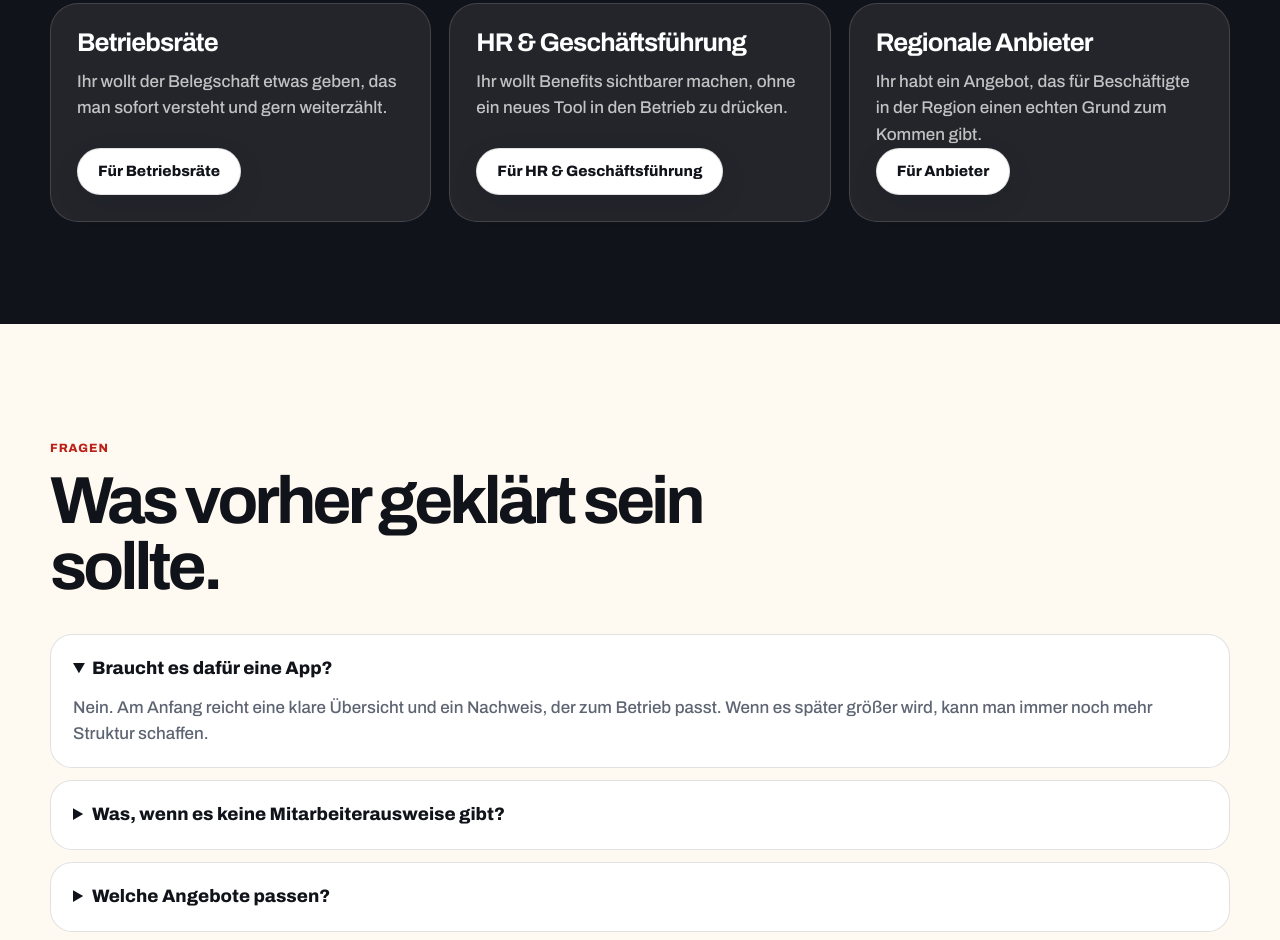
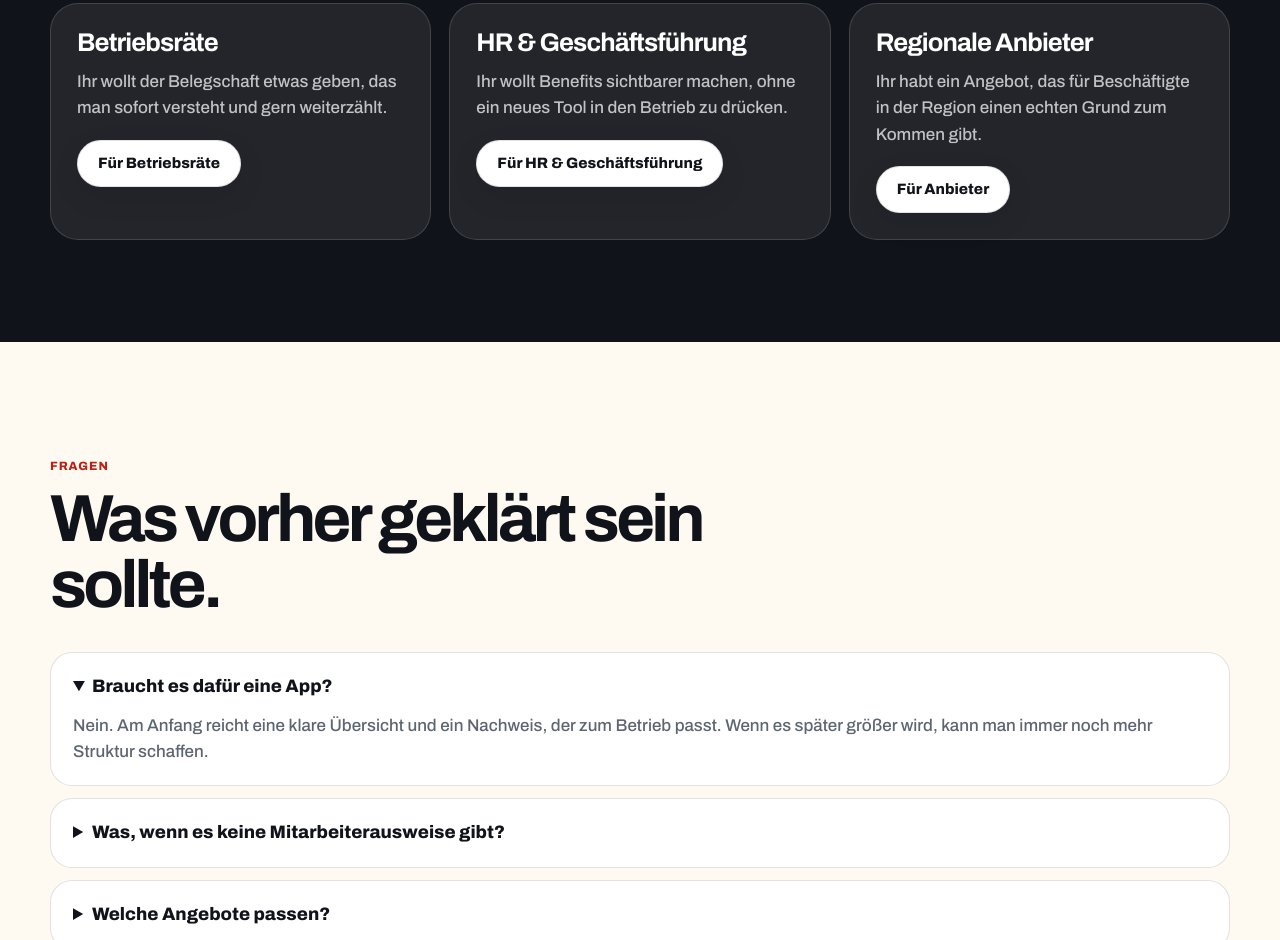
Before and after one commit to convernaticspeter/firmenbenefits-preview, a plain HTML site: page index.html in a window 1280 px wide. Shown: the part 3135-4075 px from the top of the page. Drawn offline with Linux system fonts and the light colour scheme.

Commit message:
Fix audience card button spacing

```diff
--- a/styles.css
+++ b/styles.css
@@ -76,7 +76,7 @@
     .card:has(.btn) { display:flex; flex-direction:column; align-items:flex-start; }
     .card p { color: var(--muted); margin: 12px 0 0; }
     .card p + .btn { margin-top: var(--card-gap); }
-    .audience-list .card .btn { margin-top: auto; }
+    .audience-list .card .btn { margin-top: var(--card-gap); }
     .number { width:48px; height:48px; border-radius:16px; display:grid; place-items:center; font-weight:900; color:white; background: var(--ink); margin-bottom: 22px; }
     .process { counter-reset: step; display:grid; gap: var(--card-gap); margin-top: 34px; }
     .step { counter-increment: step; display:grid; grid-template-columns: 90px 1fr; gap: 22px; align-items:center; background:#fff; border:1px solid var(--line); border-radius: 30px; padding:22px; box-shadow: 0 14px 42px rgba(17,19,26,.06); }
```
